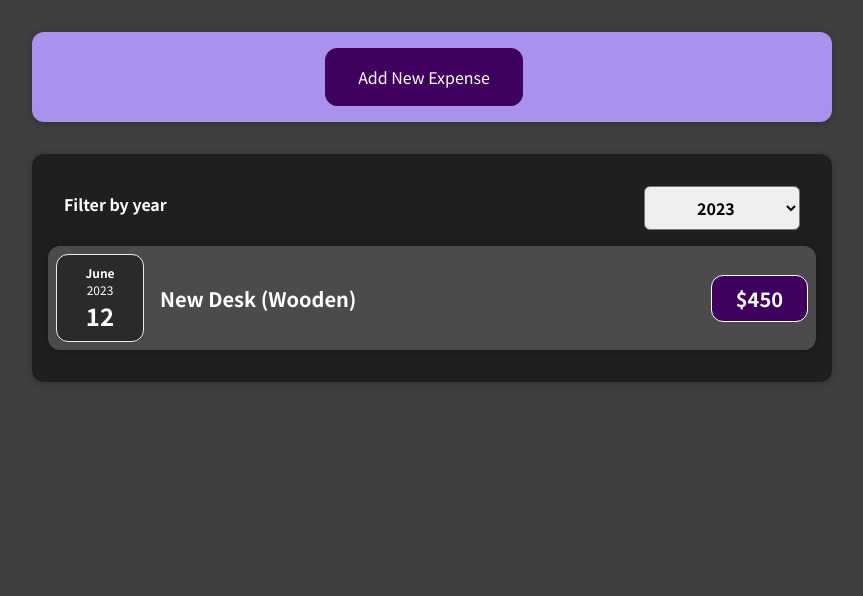
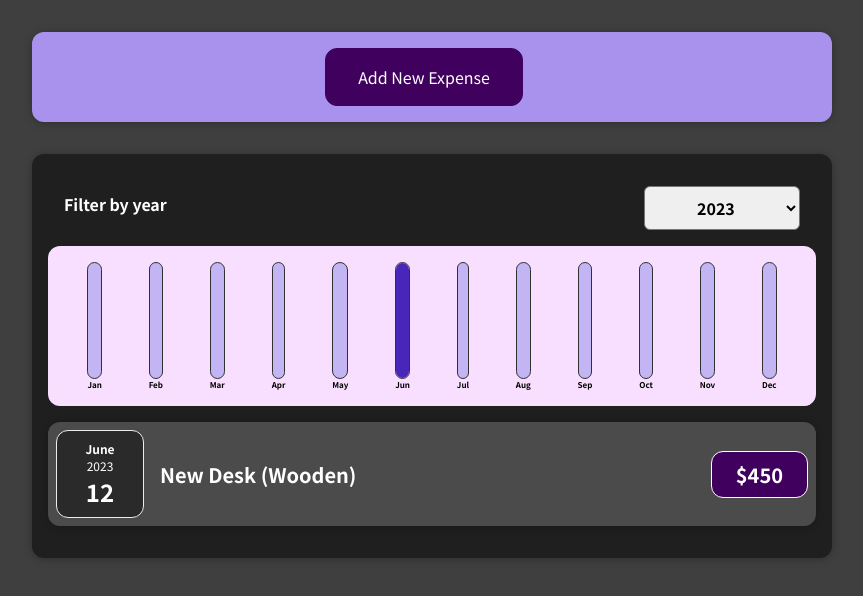
Before and after one commit to tenguterror/01-starting-setup, a React (Create React App) app: page / in a window 1280 px wide. Shown: the top 596 px of the page, without its empty margins (208-1071 px from the left). Built offline with nearby package versions, Linux system fonts and the light colour scheme.

Commit message:
graph is now doen and lesson is finished

```diff
--- /dev/null
+++ b/src/components/Chart/Chart.css
@@ -0,0 +1,9 @@
+.chart {
+  padding: 1rem;
+  border-radius: 12px;
+  background-color: #f8dfff;
+  text-align: center;
+  display: flex;
+  justify-content: space-around;
+  height: 10rem;
+}
--- /dev/null
+++ b/src/components/Chart/Chart.js
@@ -0,0 +1,24 @@
+import React from 'react';
+
+import ChartBar from './ChartBar';
+import './Chart.css';
+
+const Chart = (props) => {
+  const dataPointValues = props.dataPoints.map((dataPoint) => dataPoint.value);
+  const totalMaximum = Math.max(...dataPointValues);
+
+  return (
+    <div className='chart'>
+      {props.dataPoints.map((dataPoint) => (
+        <ChartBar
+          key={dataPoint.label}
+          value={dataPoint.value}
+          maxValue={totalMaximum}
+          label={dataPoint.label}
+        />
+      ))}
+    </div>
+  );
+};
+
+export default Chart;
--- /dev/null
+++ b/src/components/Chart/ChartBar.css
@@ -0,0 +1,30 @@
+.chart-bar {
+  height: 100%;
+  display: flex;
+  flex-direction: column;
+  align-items: center;
+}
+
+.chart-bar__inner {
+  height: 100%;
+  width: 100%;
+  border: 1px solid #313131;
+  border-radius: 12px;
+  background-color: #c3b4f3;
+  overflow: hidden;
+  display: flex;
+  flex-direction: column;
+  justify-content: flex-end;
+}
+
+.chart-bar__fill {
+  background-color: #4826b9;
+  width: 100%;
+  transition: all 0.3s ease-out;
+}
+
+.chart-bar__label {
+  font-weight: bold;
+  font-size: 0.5rem;
+  text-align: center;
+}
--- /dev/null
+++ b/src/components/Chart/ChartBar.js
@@ -0,0 +1,25 @@
+import React from 'react';
+
+import './ChartBar.css';
+
+const ChartBar = (props) => {
+  let barFillHeight = '0%';
+
+  if (props.maxValue > 0) {
+    barFillHeight = Math.round((props.value / props.maxValue) * 100) + '%';
+  }
+
+  return (
+    <div className='chart-bar'>
+      <div className='chart-bar__inner'>
+        <div
+          className='chart-bar__fill'
+          style={{ height: barFillHeight }}
+        ></div>
+      </div>
+      <div className='chart-bar__label'>{props.label}</div>
+    </div>
+  );
+};
+
+export default ChartBar;
--- a/src/components/Expenses/Expenses.js
+++ b/src/components/Expenses/Expenses.js
@@ -4,6 +4,7 @@ import ExpensesFilter from './ExpensesFilter';
 import Card from '../UI/Card';
 import './Expenses.css';
 import ExpensesList from './ExpensesList';
+import ExpensesChart from './ExpensesChart';
 
 const Expenses = (props) => {
   const [filteredYear, setFilteredYear] = useState('2023');
@@ -23,6 +24,7 @@ const Expenses = (props) => {
           value={filteredYear}
           onChangeFilter={filterChangedHandler}
         />
+        <ExpensesChart expenses={filteredExpenses} />
         <ExpensesList items={filteredExpenses} />
       </Card>
     </div>
--- /dev/null
+++ b/src/components/Expenses/ExpensesChart.js
@@ -0,0 +1,29 @@
+import React from 'react';
+
+import Chart from '../Chart/Chart';
+
+const ExpensesChart = (props) => {
+  const chartDataPoints = [
+    { label: 'Jan', value: 0 },
+    { label: 'Feb', value: 0 },
+    { label: 'Mar', value: 0 },
+    { label: 'Apr', value: 0 },
+    { label: 'May', value: 0 },
+    { label: 'Jun', value: 0 },
+    { label: 'Jul', value: 0 },
+    { label: 'Aug', value: 0 },
+    { label: 'Sep', value: 0 },
+    { label: 'Oct', value: 0 },
+    { label: 'Nov', value: 0 },
+    { label: 'Dec', value: 0 },
+  ];
+
+  for (const expense of props.expenses) {
+    const expenseMonth = expense.date.getMonth();
+    chartDataPoints[expenseMonth].value += expense.amount;
+  }
+
+  return <Chart dataPoints={chartDataPoints} />;
+};
+
+export default ExpensesChart;
--- a/src/components/NewExpense/ExpenseForm.js
+++ b/src/components/NewExpense/ExpenseForm.js
@@ -25,7 +25,7 @@ const ExpenseForm = (props) => {
 
     const expenseData = {
       title: enteredTitle,
-      amount: enteredAmount,
+      amount: +enteredAmount,
       date: new Date(enteredDate),
     };
 
```
